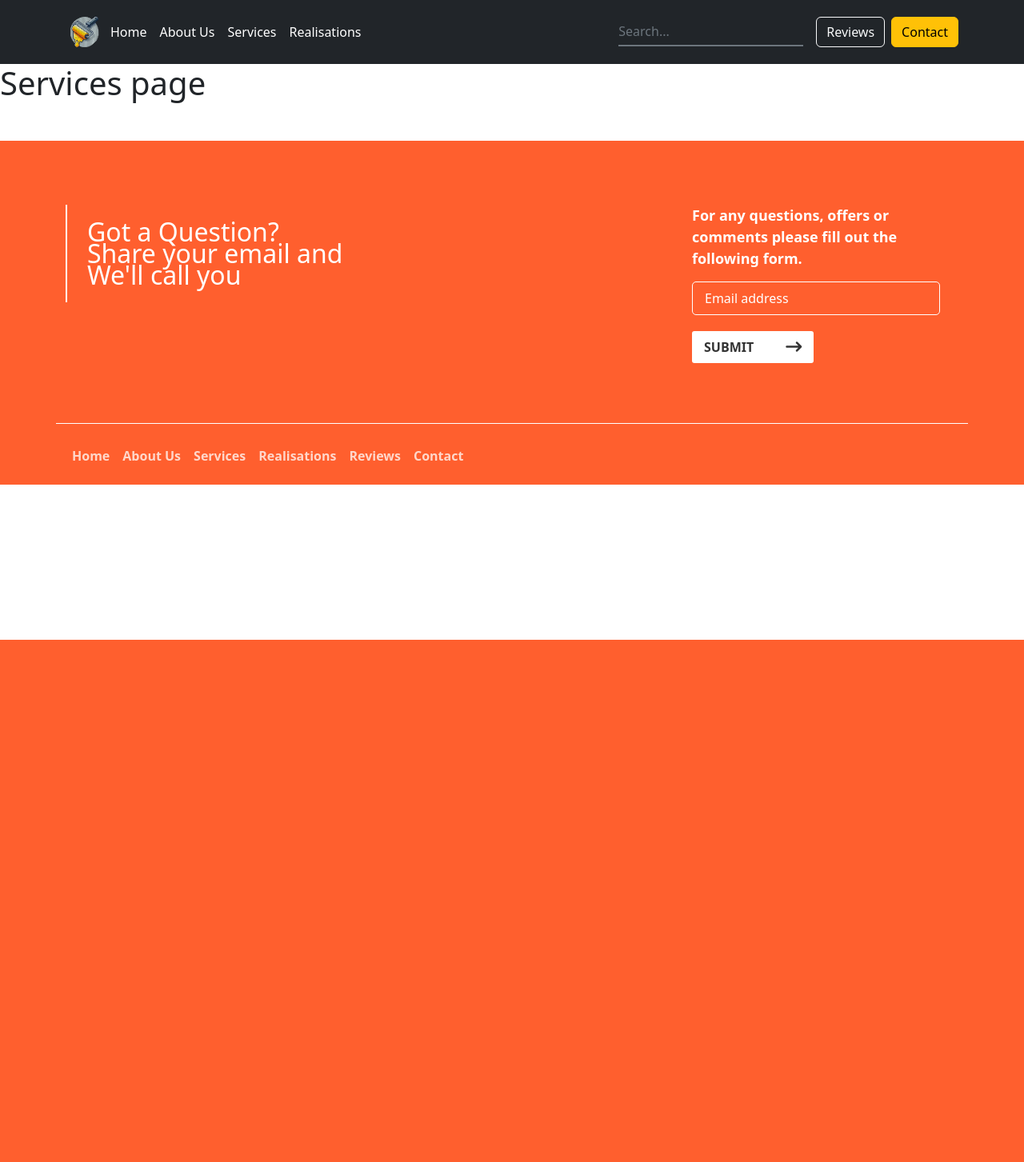
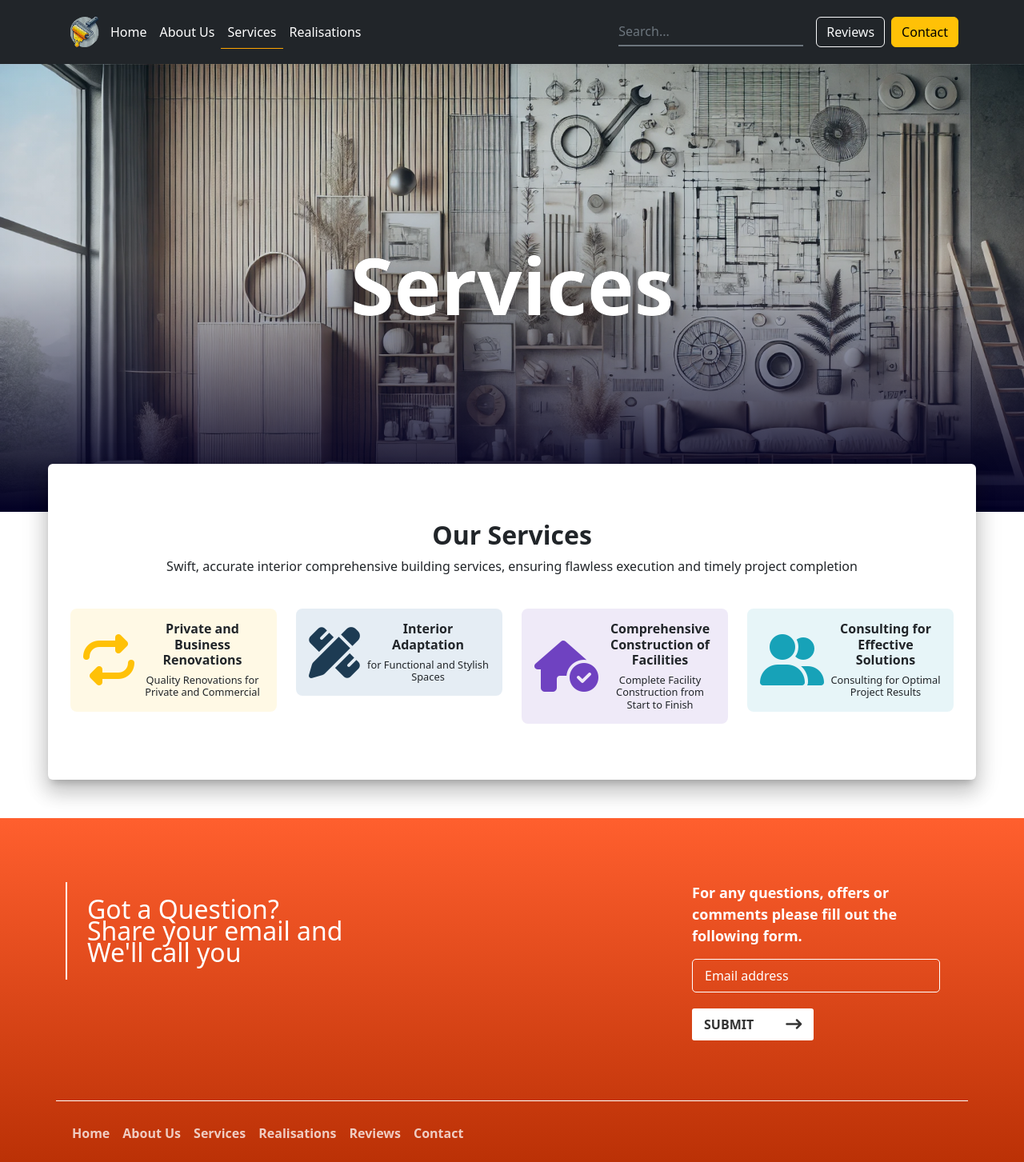
Before and after one commit to Mussorable/top_design_building, a Flask app: page /services in a window 1280 px wide. Shown: the whole page at 80% size. Before the commit the page ends 800 px from the top, so only its background shows below. Run offline with Flask 3, Linux system fonts and the light colour scheme; some libraries are stand-ins or nearby versions.

Commit message:
added bg image services page, four main islands of services sections

```diff
--- a/app/static/css/styles.css
+++ b/app/static/css/styles.css
@@ -342,6 +342,11 @@ i.fa-circle-dot {
     height: 100%;
 }
 
+.nav .nav-link.active {
+        border-bottom: 1px solid #FFA500FF;
+
+}
+
 .statistics {
     font-weight: bold;
     margin-left: 20px;
@@ -548,8 +553,50 @@ header a.nav-link:hover {
     position: relative;
 }
 
+.select-services div.bg-warning {
+    background-color: rgb(255 193 7 / 10%) !important;
+}
+
+.select-services div.bg-blue {
+    background-color: rgba(4, 82, 145, 10%) !important;
+}
+
+.select-services div.bg-purple {
+    background-color: rgb(101 55 185 / 10%) !important;
+}
+
+.select-services div.bg-mint {
+    background-color: rgb(20 159 181 / 10%) !important;
+}
+
+.select-services span.display-6 {
+    font-size: 4rem;
+}
+
+.select-services div.bg-blue span.display-6 {
+    color: rgb(29 59 83 / 100%) !important;
+}
+
+.select-services div.bg-purple span.display-6 {
+    color: rgb(111 66 193 / 100%) !important;
+}
+
+.select-services div.bg-mint span.display-6 {
+    color: rgb(23 162 184 / 100%) !important;
+}
+
+.select-services  .main-service-title {
+    font-size: 1rem;
+}
+
+.select-services  .main-service-description {
+    font-size: 0.8rem;
+    margin: 0;
+}
+
 .page-footer {
-    background-color: #ff5f2e;
+    background: rgb(187,49,6);
+    background: linear-gradient(0deg, rgba(187,49,6,1) 0%, rgba(255,95,46,1) 100%);
     padding-block: 5rem 1rem !important;
 }
 
--- a/app/templates/services.html
+++ b/app/templates/services.html
@@ -1,5 +1,75 @@
 {% extends 'base.html' %}
 
 {% block content %}
-    <h1>Services page</h1>
+    <div class="page-header header-filter" style="background-image: url('{{ url_for('static', filename='images/services_header.webp') }}');">
+        <div class="container set-above-2">
+            <div class="row">
+                <div class="col-md-8 ml-auto mr-auto">
+                    <div class="page-name-block">
+                        {% if title %}
+                            <h1 class="page-name">{{ title }}</h1>
+                        {% else %}
+                            <h1 class="page-name">About Us</h1>
+                        {% endif %}
+                    </div>
+                </div>
+            </div>
+        </div>
+    </div>
+    <div class="container-raised container-light-mode">
+        <div class="section">
+            <div class="row justify-content-center">
+                <div class="col-md-12 pb-50 header-text text-center">
+                    <h2 class="main-offer">Our Services</h2>
+                    <p>Swift, accurate interior comprehensive building services, ensuring flawless execution and timely project completion</p>
+                </div>
+            </div>
+            <div class="row g-4 px-3 mx-0 select-services">
+                <div class="col-sm-6 col-xl-3">
+                    <div class="d-flex justify-content-center align-items-center p-3 bg-warning bg-opacity-15 rounded-3 text-center">
+                        <span class="display-6 text-warning mb-0">
+                            <i class="fa-solid fa-repeat"></i>
+                        </span>
+                        <div class="ms-2 h6 mb-0">
+                            <h5 class="fw-bolder main-service-title">Private and Business Renovations</h5>
+                            <p class="main-service-description">Quality Renovations for Private and Commercial</p>
+                        </div>
+                    </div>
+                </div>
+                <div class="col-sm-6 col-xl-3">
+                    <div class="d-flex justify-content-center align-items-center p-3 bg-blue bg-opacity-15 rounded-3 text-center">
+                        <span class="display-6 text-blue mb-0">
+                            <i class="fa-solid fa-pen-ruler"></i>
+                        </span>
+                        <div class="ms-2 h6 mb-0">
+                            <h5 class="fw-bolder main-service-title">Interior Adaptation</h5>
+                            <p class="main-service-description">for Functional and Stylish Spaces</p>
+                        </div>
+                    </div>
+                </div>
+                <div class="col-sm-6 col-xl-3">
+                    <div class="d-flex justify-content-center align-items-center p-3 bg-purple bg-opacity-15 rounded-3 text-center">
+                        <span class="display-6 text-purple mb-0">
+                            <i class="fa-solid fa-house-circle-check"></i>
+                        </span>
+                        <div class="ms-2 h6 mb-0">
+                            <h5 class="fw-bolder main-service-title">Comprehensive Construction of Facilities</h5>
+                            <p class="main-service-description">Complete Facility Construction from Start to Finish</p>
+                        </div>
+                    </div>
+                </div>
+                <div class="col-sm-6 col-xl-3">
+                    <div class="d-flex justify-content-center align-items-center p-3 bg-mint bg-opacity-15 rounded-3 text-center">
+                        <span class="display-6 text-mint mb-0">
+                            <i class="fa-solid fa-user-group"></i>
+                        </span>
+                        <div class="ms-2 h6 mb-0">
+                            <h5 class="fw-bolder main-service-title">Consulting for Effective Solutions</h5>
+                            <p class="main-service-description">Consulting for Optimal Project Results</p>
+                        </div>
+                    </div>
+                </div>
+            </div>
+        </div>
+    </div>
 {% endblock %}
```
Also changed, not shown: app/static/images/services_header.webp (added).
